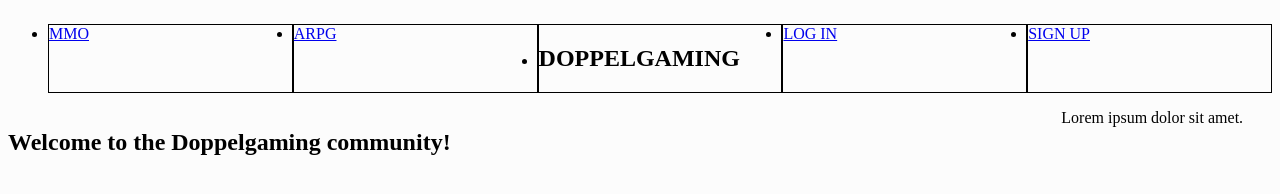
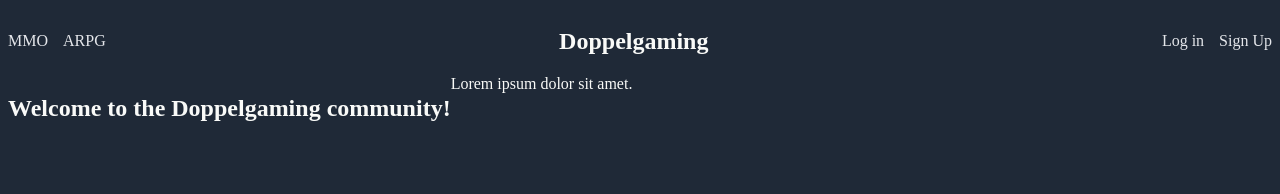
Before and after one commit to MarlonCGH/Doppelgaming, a plain HTML site: page index.html in a window 1280 px wide. Shown: the top 194 px of the page. Drawn offline with Linux system fonts and the light colour scheme.

Commit message:
Made Stick and non-shit colors

```diff
--- a/css/styles.css
+++ b/css/styles.css
@@ -3,41 +3,39 @@ body {
   display: flex;
   flex-flow: column;
   min-height: 100vh;
+  color: #f9faf8;
+  background-color: #1f2937;
+
 }
 
 main {
   display: flex;
-}
-/* Header for Navigation */
-/* header {
-  display: flex;
-  flex: 1;
-  position: fixed;
-} Idk wtf happened here*/
-
-nav ul {
-  display: flex;
-  flex-flow: row;
-  flex: 1;
-  text-transform: uppercase;
+  height: 8000px;
 }
 
-nav ul li {
-  border: 1px solid black;
-  flex: 1;
+
+ul {
+  list-style: none;
+  margin: 0;
+  padding: 0;
 }
 
-#logo {
-  flex-grow: 3;
+a {
+  text-decoration: none;
+  color: #e5e7eb;
 }
 
-/* Main Section */
-section {
-  flex: 5 1 0%;
+
+
+nav {
+  display: flex;
+  justify-content: space-between;
+  align-items: center;
+  position: sticky;
+  top: 0;
 }
 
-/* Aside */
-aside {
-  order: 1;
-  flex: 1 1 0%;
+.nav-links {
+  display: flex;
+  gap: 15px;
 }
--- a/index.html
+++ b/index.html
@@ -10,20 +10,19 @@
     />
     <link rel="stylesheet" href="css/styles.css" />
   </head>
-  <!--Body-->
+
   <body>
-    <!--Header-->
-    <header>
     <nav>
-        <ul>
+      <ul class="nav-links">
         <li><a href="#">MMO</a></li>
         <li><a href="#">ARPG</a></li>
-          <li><h1 id="Logo">Doppelgaming</h1></li>
+      </ul>
+      <h1 id="Logo">Doppelgaming</h1>
+      <ul class="nav-links">
         <li><a class="logging" href="#login">Log in</a></li>
         <li><a class="logging" href="#signup">Sign Up</a></li>
       </ul>
     </nav>
-    </header>
     <main>
       <section>
         <h1>Welcome to the Doppelgaming community!</h1>
```
Lines whose indentation alone changed are shown as unchanged.
